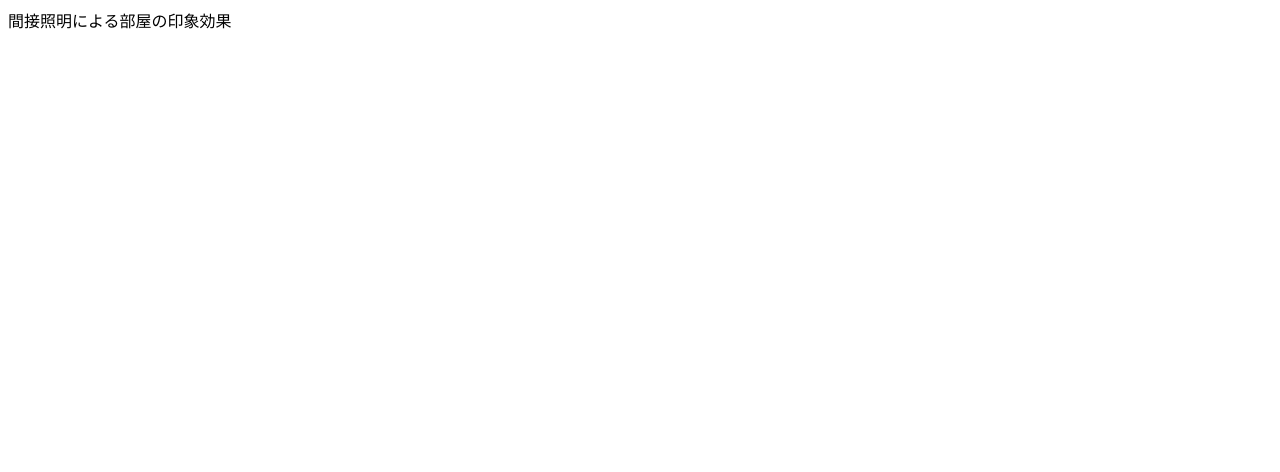
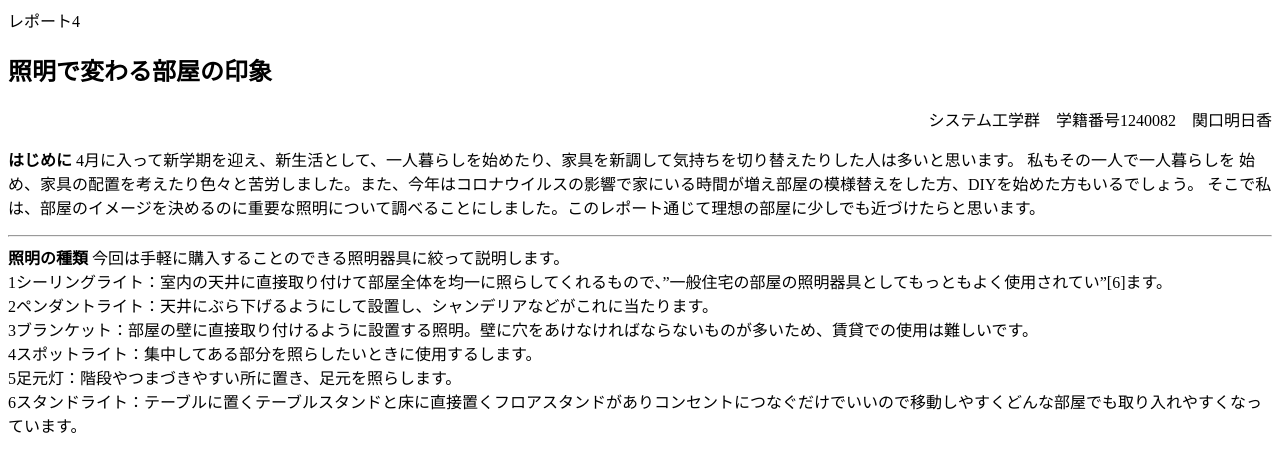
Before and after one commit to asukasekiguchi/asukasekiguchi.github.io, a plain HTML site: page cl2020.html in a window 1280 px wide. Drawn offline with Linux system fonts and the light colour scheme.

Commit message:
Update cl2020.html

```diff
--- a/cl2020.html
+++ b/cl2020.html
@@ -1,7 +1,24 @@
 <HTML>
   <TITEL>
-    間接照明による部屋の印象効果
+    レポート4
     </TITELE>
+ <BODY> <A NAME="TOP"><H2>照明で変わる部屋の印象</H2>
+   <P STYLE="TEXT-ALIGN:RIGHT;">システム工学群　学籍番号1240082　関口明日香</P>
+   <P>
+     <B>はじめに</B>
+     4月に入って新学期を迎え、新生活として、一人暮らしを始めたり、家具を新調して気持ちを切り替えたりした人は多いと思います。 私もその一人で一人暮らしを
+     始め、家具の配置を考えたり色々と苦労しました。また、今年はコロナウイルスの影響で家にいる時間が増え部屋の模様替えをした方、DIYを始めた方もいるでしょう。
+     そこで私は、部屋のイメージを決めるのに重要な照明について調べることにしました。このレポート通じて理想の部屋に少しでも近づけたらと思います。<HR>
+         <B>照明の種類</B>
+     今回は手軽に購入することのできる照明器具に絞って説明します。<BR>
+     1シーリングライト：室内の天井に直接取り付けて部屋全体を均一に照らしてくれるもので、”一般住宅の部屋の照明器具としてもっともよく使用されてい”[6]ます。<BR>
+     2ペンダントライト：天井にぶら下げるようにして設置し、シャンデリアなどがこれに当たります。<BR>
+     3ブランケット：部屋の壁に直接取り付けるように設置する照明。壁に穴をあけなければならないものが多いため、賃貸での使用は難しいです。<BR>
+     4スポットライト：集中してある部分を照らしたいときに使用するします。<BR>
+     5足元灯：階段やつまづきやすい所に置き、足元を照らします。<BR>
+     6スタンドライト：テーブルに置くテーブルスタンドと床に直接置くフロアスタンドがありコンセントにつなぐだけでいいので移動しやすくどんな部屋でも取り入れやすくなっています。<BR>
+
+
 
 
 </HTML>
```
